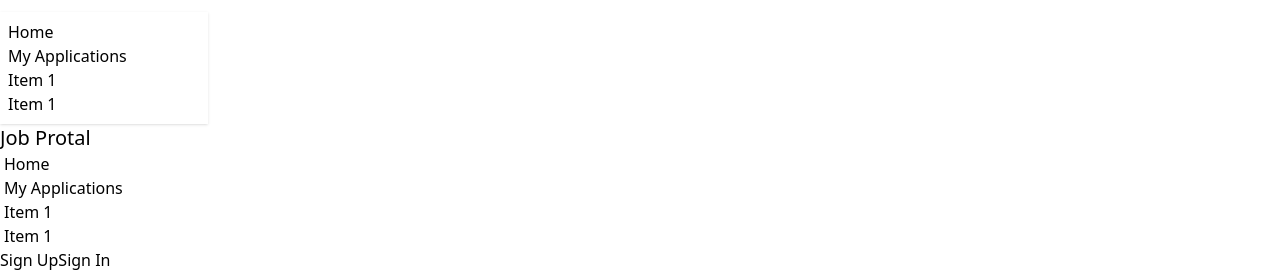
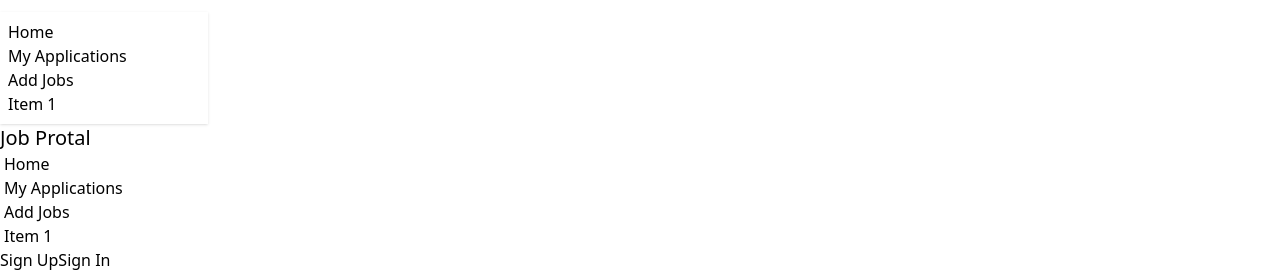
Before and after one commit to mdriyajulislamakash11/Milstone-11-module-58-Basic-Job-Protal-Auth-Recap, a React (Vite) app: page / in a window 1280 px wide. Shown: the top 273 px of the page. Built offline with nearby package versions, Linux system fonts and the light colour scheme; no server answers.

Commit message:
add job section star

```diff
--- a/src/components/Navbar.jsx
+++ b/src/components/Navbar.jsx
@@ -21,7 +21,7 @@ const Navbar = () => {
         <NavLink to="/job-applications">My Applications</NavLink>
       </li>
       <li>
-        <NavLink to="/">Item 1</NavLink>
+        <NavLink to="/addJobs">Add Jobs</NavLink>
       </li>
       <li>
         <NavLink to="/">Item 1</NavLink>
--- /dev/null
+++ b/src/pages/AddJobs.jsx
@@ -0,0 +1,11 @@
+import React from 'react';
+
+const AddJobs = () => {
+    return (
+        <div>
+
+        </div>
+    );
+};
+
+export default AddJobs;
--- a/src/router/router.jsx
+++ b/src/router/router.jsx
@@ -8,6 +8,7 @@ import JobDetails from "../pages/JobDetails";
 import PrivateRoute from "../Auth/PrivateRoute";
 import JobApply from "../pages/JobApply";
 import MyApplication from "../pages/MyApplication";
+import AddJobs from "../pages/AddJobs";
 
 const router = createBrowserRouter([
   {
@@ -46,6 +47,14 @@ const router = createBrowserRouter([
         ),
       },
       {
+        path: "/addJobs",
+        element: (
+          <PrivateRoute>
+            <AddJobs />
+          </PrivateRoute>
+        ),
+      },
+      {
         path: "/register",
         element: <Register />,
       },
```
